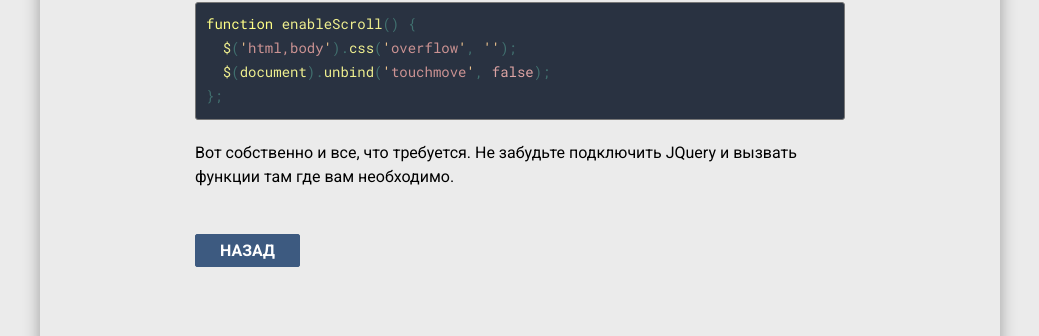
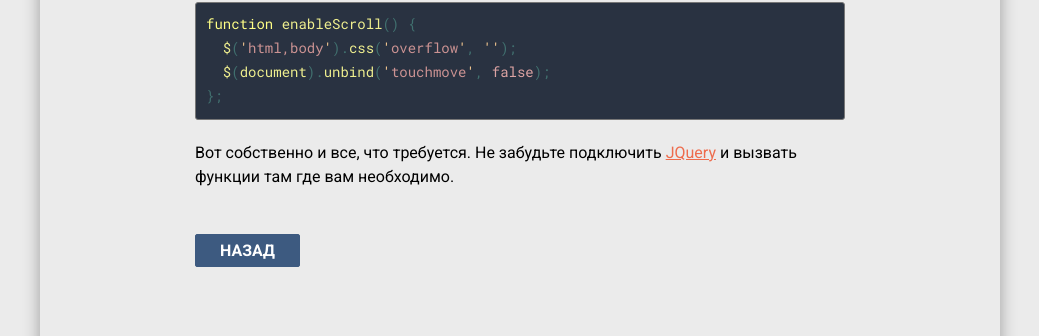
Before and after one commit to deeppines/deeppines.github.io, a Jekyll site: the page built from _posts/2018-03-03-otklyuchenie-prokrutki-stranicy-v-ios.md, in a window 1280 px wide. Shown: the part 719-1055 px from the top of the page, without its empty margins (120-1159 px from the left). Built offline with Jekyll 4.4.1, drawn with Linux system fonts in a browser that asks for light colours; comment, search, counter and statistics services are not loaded; part of the change alters nothing that is shown.

```diff
--- a/_posts/2018-03-03-otklyuchenie-prokrutki-stranicy-v-ios.md
+++ b/_posts/2018-03-03-otklyuchenie-prokrutki-stranicy-v-ios.md
@@ -27,5 +27,7 @@ function enableScroll() {
 };
 {% endhighlight %}
 
-Вот собственно и все, что требуется. Не забудьте подключить JQuery
+Вот собственно и все, что требуется. Не забудьте подключить [JQuery][jquery]
 и вызвать функции там где вам необходимо.
+
+[jquery]:http://jquery.com/download/
```
